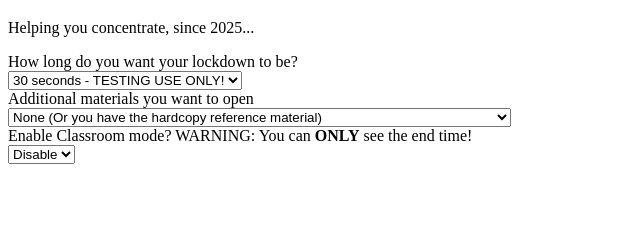
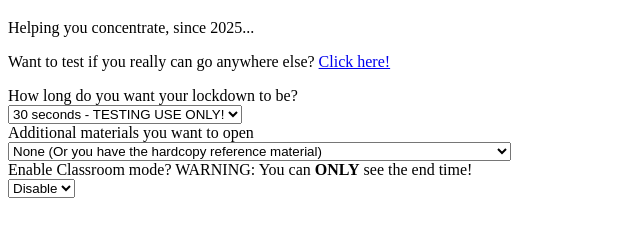
Before and after one commit to ZHD1987E/seb-timer-utility, a plain HTML site: page index.html in a window 1280 px wide. Shown: the part 61-298 px from the top of the page, without its empty margins (0-640 px from the left). Drawn offline with Linux system fonts and the light colour scheme.

Commit message:
Modified SEB config and added proof

```diff
--- a/index.html
+++ b/index.html
@@ -14,6 +14,9 @@
     <div id="intro">
         <h1>Your lockdown timer</h1>
         <p>Helping you concentrate, since 2025...</p>
+    </div>
+    <div id="proof">
+        <p>Want to test if you really can go anywhere else? <a href="https://www.google.com">Click here!</a></p>
     </div>
 
     <div id="timerControls">
@@ -99,6 +102,7 @@
             document.getElementById("timerControls").hidden = true;
             document.getElementById("start").hidden = true;
             document.getElementById("someSettings").hidden = true;
+            document.getElementById("proof").hidden = true;
             updateTimerDisplay();
             const addnOpt = document.getElementById("additionalMaterias").value;
             const tradMode = document.getElementById("classroom mode").value;
```
Also changed, not shown: 1 other file.
